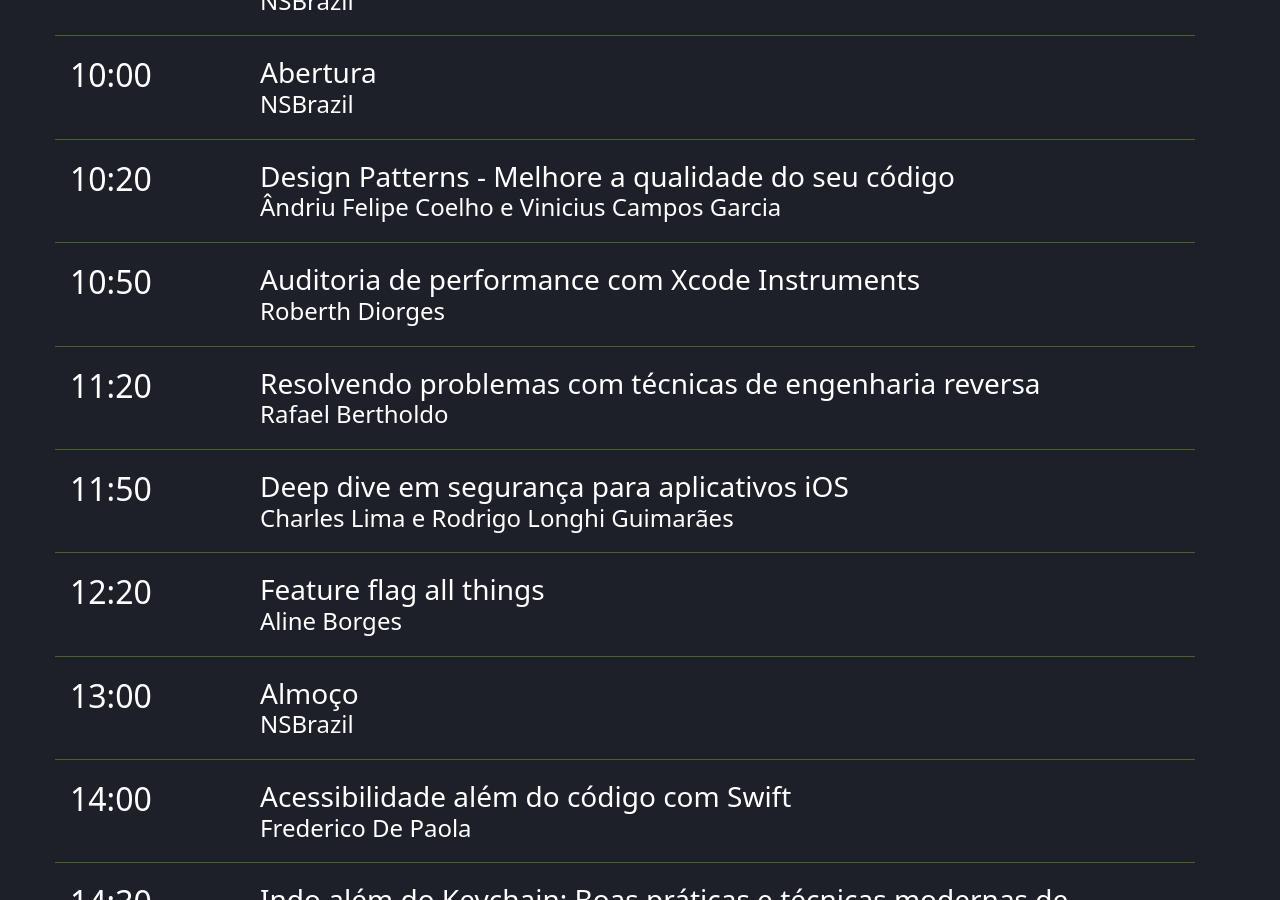
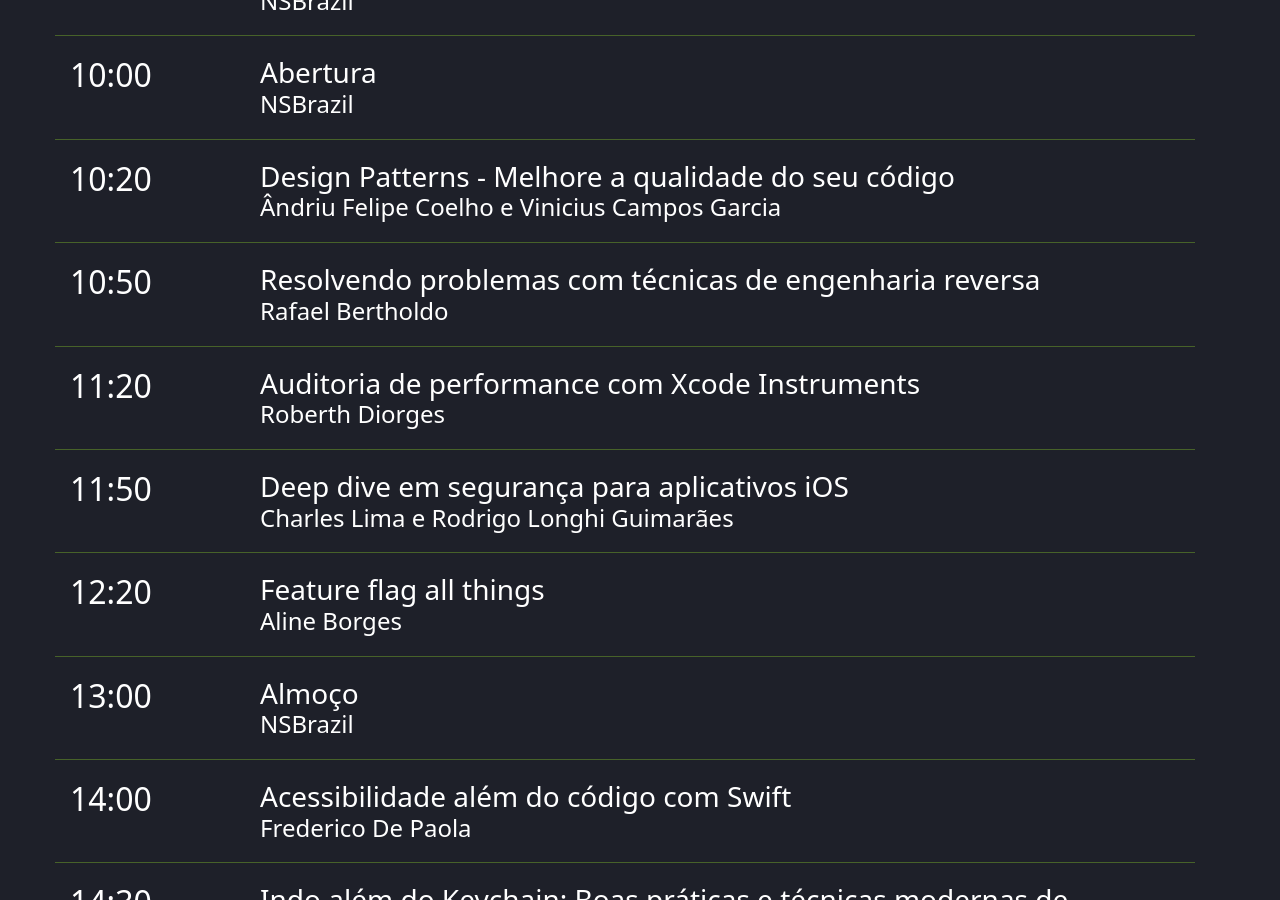
Before and after one commit to CocoaHeadsConference/CocoaHeadsConference.github.io, a Jekyll site: the page built from index.html, in a window 1280 px wide and 900 px high, scrolled down 7484 px. Built offline with Jekyll 4.4.1, drawn with Linux system fonts in a browser that asks for light colours.

```diff
--- a/_data/2019/schedule.json
+++ b/_data/2019/schedule.json
@@ -175,16 +175,16 @@
          {
             "type":"talk",
             "date":"2019-11-09T10:50:00-0300",
-            "speaker":"Roberth Diorges ",
-            "name":"Auditoria de performance com Xcode Instruments",
-            "image":"https://nsbrazil.com/images/team/roberth-diorges.jpg"
+            "speaker":"Rafael Bertholdo",
+            "name":"Resolvendo problemas com técnicas de engenharia reversa",
+            "image":""
          },
          {
             "type":"talk",
             "date":"2019-11-09T11:20:00-0300",
-            "speaker":"Rafael Bertholdo",
-            "name":"Resolvendo problemas com técnicas de engenharia reversa",
-            "image":""
+            "speaker":"Roberth Diorges",
+            "name":"Auditoria de performance com Xcode Instruments",
+            "image":"https://nsbrazil.com/images/team/roberth-diorges.jpg"
          },
          {
             "type":"talk",
```
